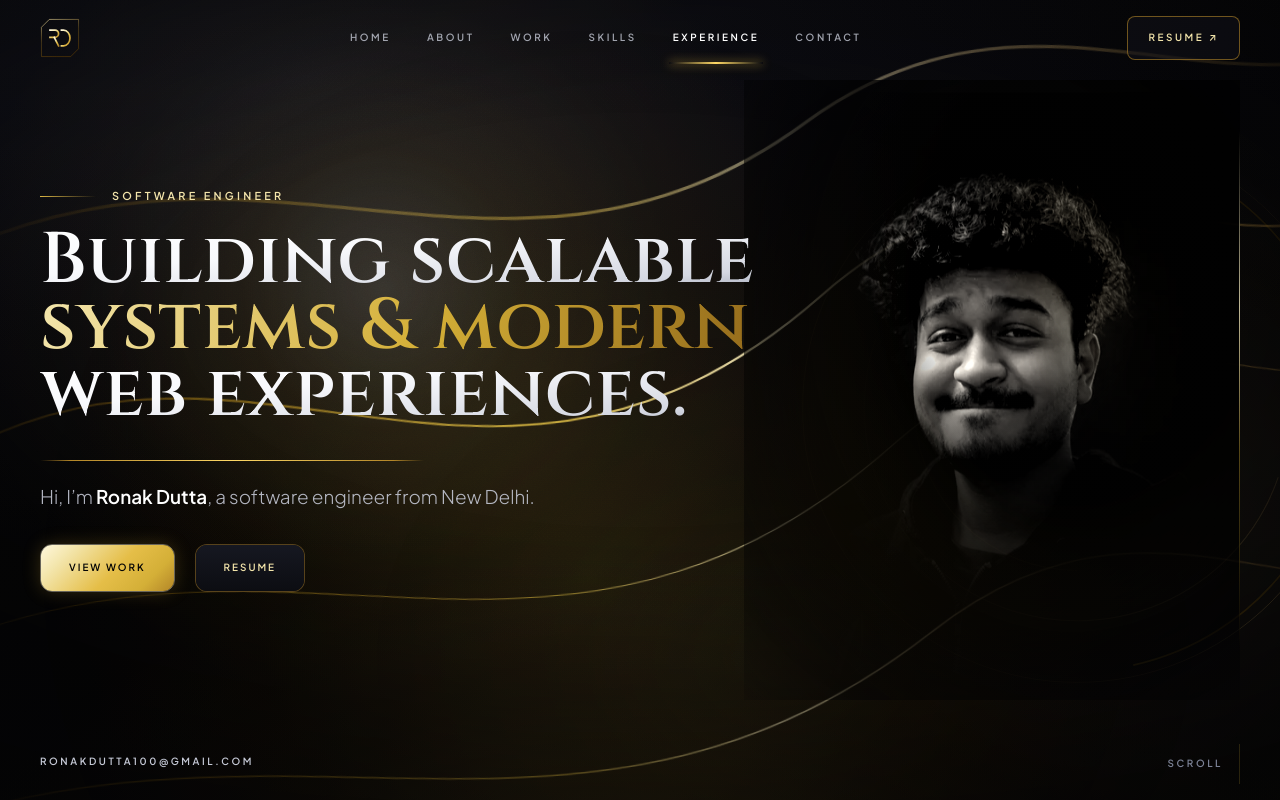
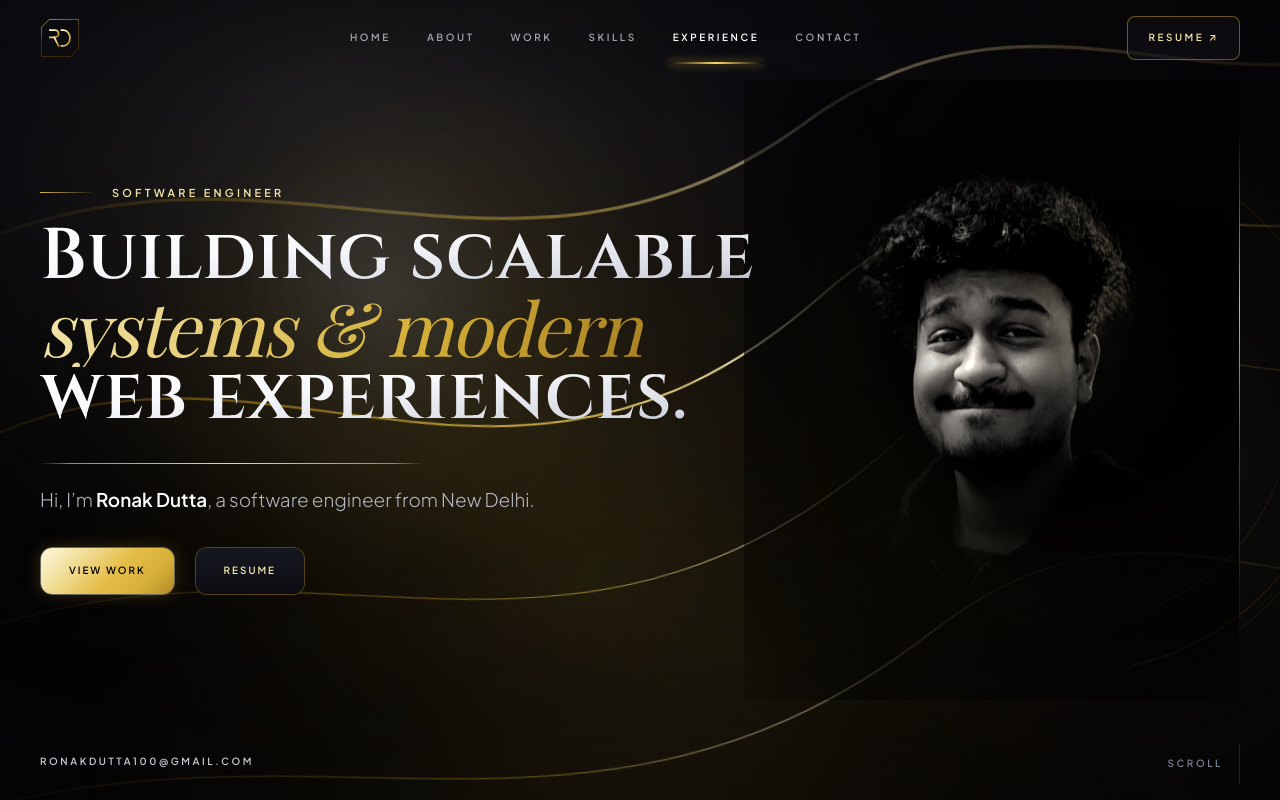
Before and after one commit to RonakDutta/portfolio, a React (Vite) app in the folder client/: page / in a window 1280 px wide. Shown: the top 800 px of the page. Built offline with nearby package versions, Linux system fonts and the light colour scheme; a web font is replaced by a local one.

Commit message:
Add cursive accent font to golden hero headline and blend photo seamlessly into top navbar

```diff
--- a/client/src/components/media/PortraitPlate.jsx
+++ b/client/src/components/media/PortraitPlate.jsx
@@ -144,8 +144,15 @@ function PortraitPlate({
           }}
         />
 
-        {/* Dissolve into the page on the two edges that meet the type, so the
-            plate never reads as a rectangle pasted onto the background. */}
+        {/* Dissolve into the page on top, bottom and left edges so the plate
+            never reads as a cut rectangle pasted onto the background. */}
+        <span
+          aria-hidden="true"
+          className="pointer-events-none absolute inset-x-0 top-0 h-1/4"
+          style={{
+            background: "linear-gradient(to bottom, #030304 0%, transparent 100%)",
+          }}
+        />
         <span
           aria-hidden="true"
           className="pointer-events-none absolute inset-x-0 bottom-0 h-1/4"
--- a/client/src/sections/Hero.jsx
+++ b/client/src/sections/Hero.jsx
@@ -49,7 +49,7 @@ function Hero({ env }) {
       ref={section}
       aria-labelledby="hero-title"
       className="relative isolate flex min-h-[100svh] flex-col justify-center overflow-hidden
-        pt-28 pb-10 sm:pt-32 lg:pt-20 lg:pb-8"
+        pt-20 pb-10 sm:pt-28 lg:pt-20 lg:pb-8"
     >
       <GoldGeometry
         variant="orbit"
@@ -102,9 +102,9 @@ function Hero({ env }) {
             </span>
             <span
               aria-hidden="true"
-              className="hero-mask -mt-1 block overflow-hidden pb-[0.04em] sm:-mt-2"
+              className="hero-mask -mt-1 block overflow-hidden pb-[0.06em] sm:-mt-2"
             >
-              <span className="text-foil animate-foil block font-display text-[clamp(2.4rem,5.6vw,5rem)] leading-[1.03] font-semibold tracking-[0.01em]">
+              <span className="text-foil animate-foil block font-accent italic text-[clamp(2.5rem,5.8vw,5.2rem)] leading-[1.08] font-normal tracking-tight">
                 {hero.headline.line2}
               </span>
             </span>
```
